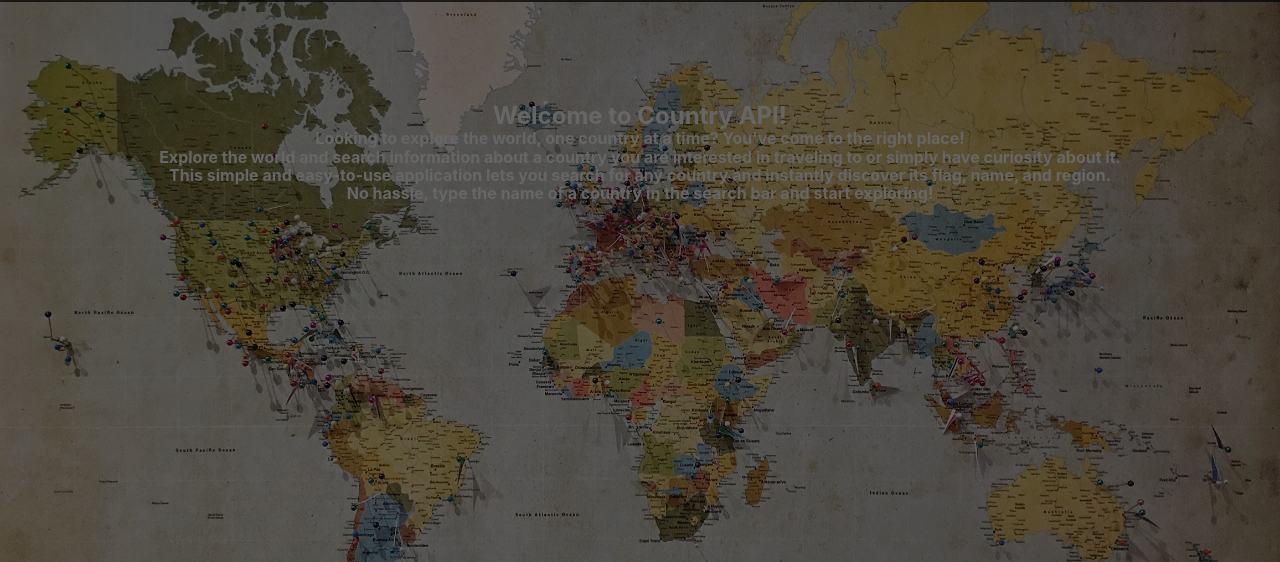
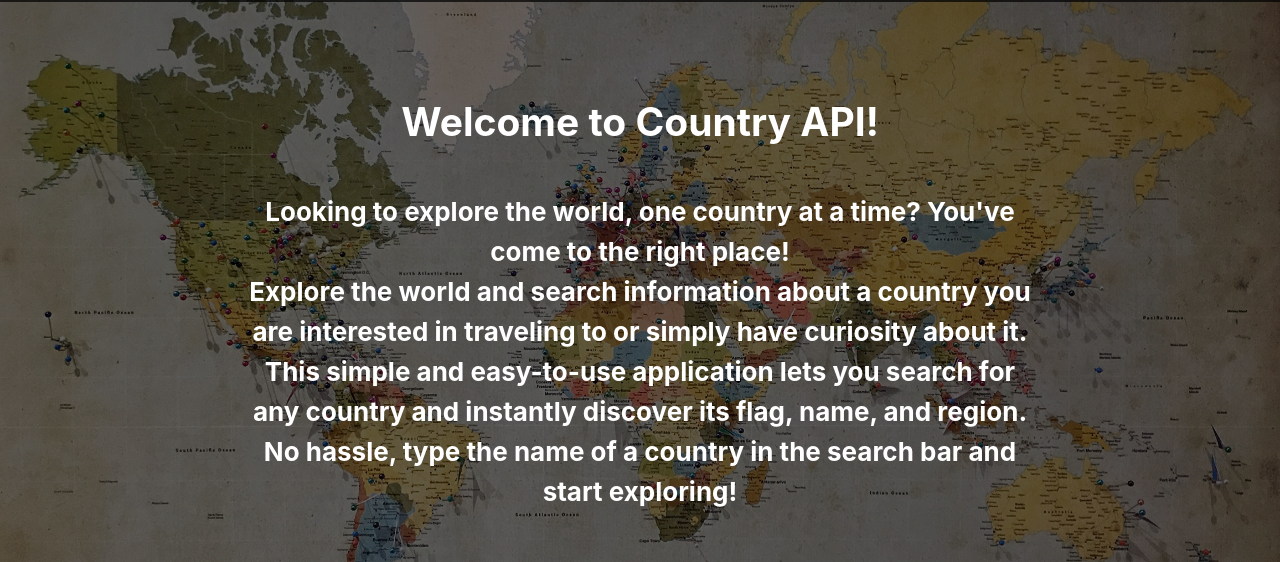
Before and after one commit to deborabeatriz-f/country-api-final-project, a React (Vite) app: page / in a window 1280 px wide. Shown: the part 118-680 px from the top of the page. Built offline with nearby package versions, Linux system fonts and the light colour scheme.

Commit message:
create main css in Main folder

```diff
--- a/src/components/Main/index.jsx
+++ b/src/components/Main/index.jsx
@@ -1,3 +1,5 @@
+import "./main.css";
+
 export default function Main() {
   return (
     <section className="main">
--- /dev/null
+++ b/src/components/Main/main.css
@@ -0,0 +1,18 @@
+.main {
+  font-size: 26px;
+  max-width: 800px;
+  margin: 0 auto;
+  line-height: 40px;
+  display: flex;
+  flex-direction: column;
+  align-items: center;
+}
+
+.main__title,
+.main__text {
+  z-index: 1;
+}
+
+.main__title {
+  margin-bottom: 50px;
+}
```
